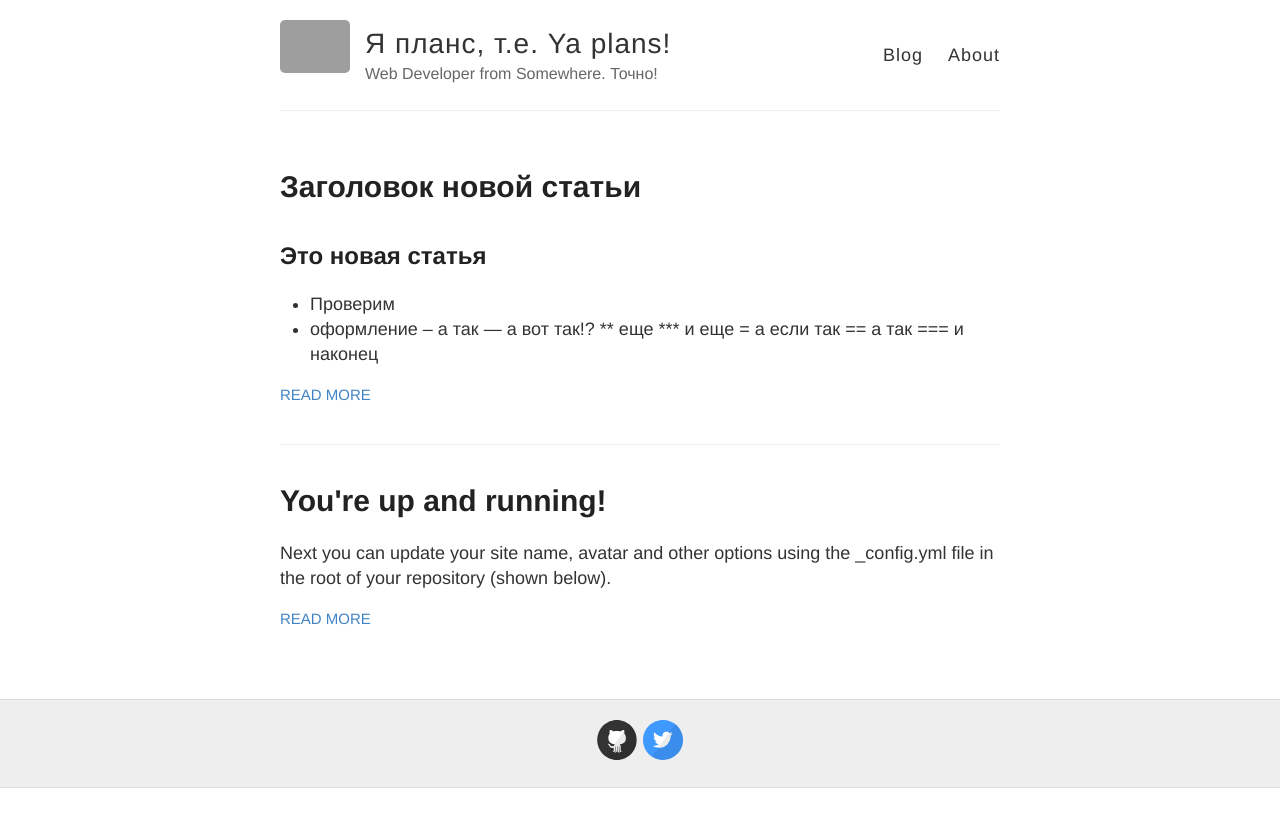
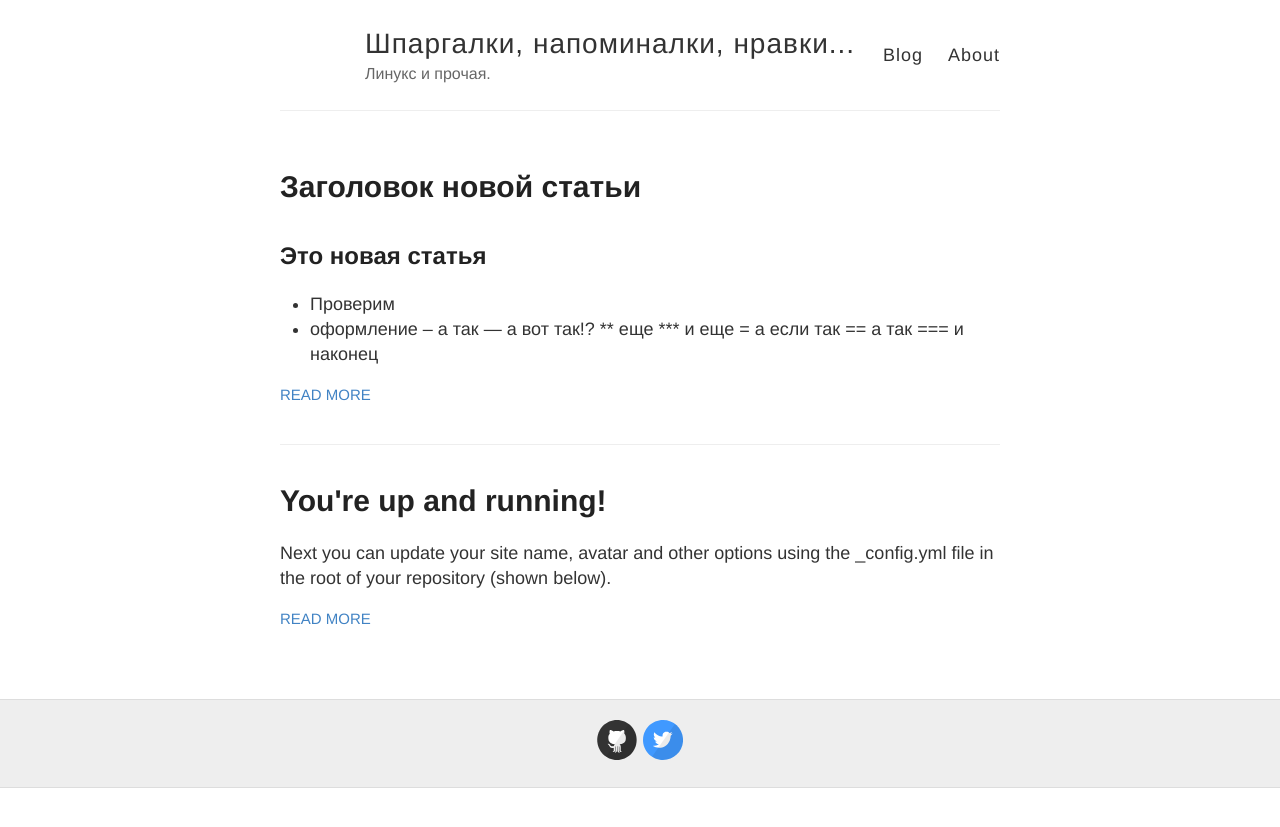
Before and after one commit to yaplans/yaplans.github.io, a Jekyll site: the page built from index.html, in a window 1280 px wide. Shown: the top 827 px of the page. Built offline with Jekyll 4.4.1, drawn with Linux system fonts in a browser that asks for light colours; grey boxes are pictures that could not be loaded.

Commit message:
Update _config.yml

```diff
--- a/_config.yml
+++ b/_config.yml
@@ -3,13 +3,13 @@
 #
 
 # Name of your site (displayed in the header)
-name: Я планс, т.е. Ya plans!
+name: Шпаргалки, напоминалки, нравки...
 
 # Short bio or description (displayed in the header)
-description: Web Developer from Somewhere. Точно!
+description: Линукс и прочая.
 
 # URL of your avatar or profile pic (you could use your GitHub profile pic)
-avatar: https://raw.githubusercontent.com/barryclark/jekyll-now/master/images/jekyll-logo.png
+## avatar: https://raw.githubusercontent.com/barryclark/jekyll-now/master/images/jekyll-logo.png
 
 #
 # Flags below are optional
```
